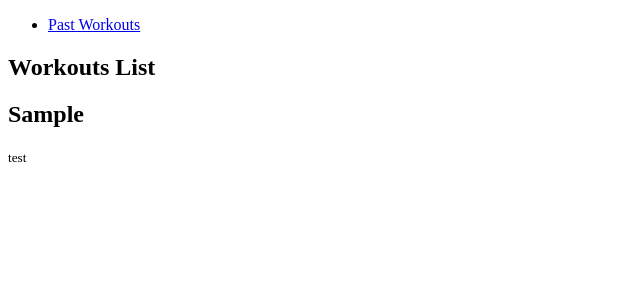
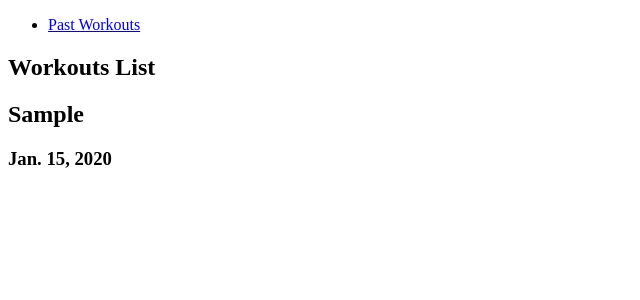
Before and after one commit to craigbwagner/get_yoked_now, a Django app: page /workouts/ in a window 1280 px wide. Shown: the top 300 px of the page, without its empty margins (0-640 px from the left). Run offline with Django 5.2, Linux system fonts and the light colour scheme; tables that the repository leaves empty hold one stand-in row (values such as "Sample post").

Commit message:
add workout dates to workouts index page

```diff
--- a/main_app/templates/workouts/index.html
+++ b/main_app/templates/workouts/index.html
@@ -16,7 +16,7 @@
           <div class="card-img-container">
           </div>
           <h2 class="card-title">{{ workout.split }}</h2>
-          <p><small>test</small></p>
+          <h3>{{ workout.date }}</h3>
         </div>
       {% comment %} </a> {% endcomment %}
     </div>
```
